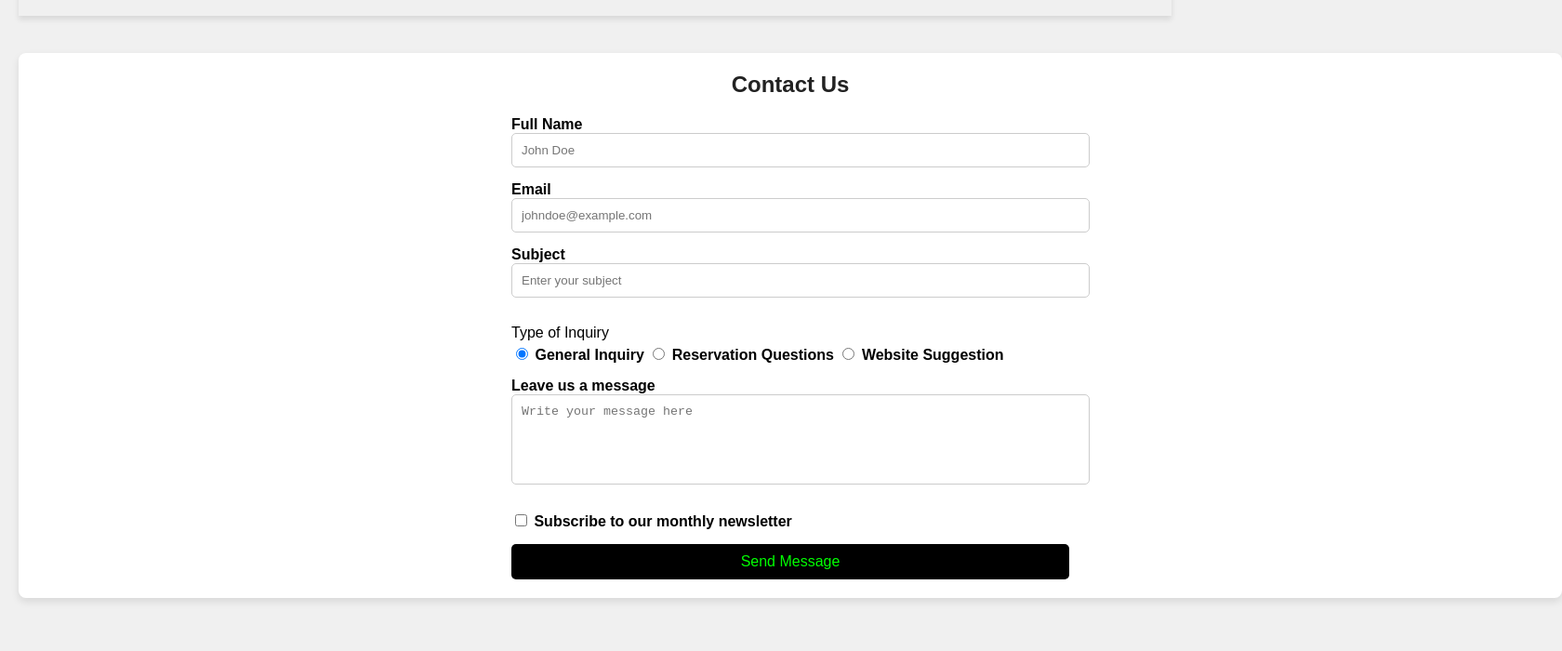
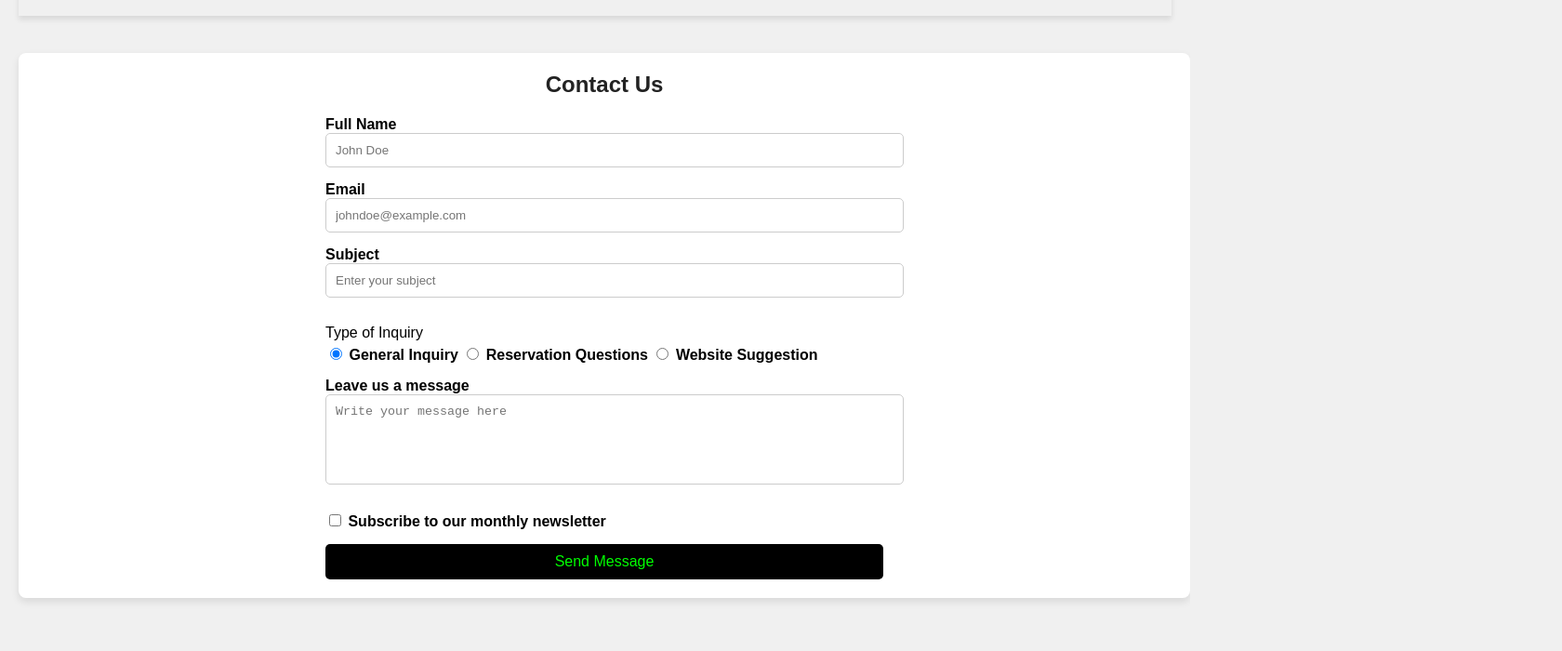
Before and after one commit to maxgeforce/wdd130, a plain HTML site: page wwr/contact.html in a window 1280 px wide. Shown: the part 1008-1708 px from the top of the page at 93% size, 1680 px wide, since content can reach past the window. Drawn offline with Linux system fonts and the light colour scheme; a web font is replaced by a local one.

Commit message:
finalOk?

```diff
--- a/wwr/styles/rafting.css
+++ b/wwr/styles/rafting.css
@@ -350,7 +350,7 @@ footer .social-icons p a {
     display: flex;
     flex-direction: column;
     background: #ffffff;
-    padding: 20px 530px;
+    padding: 20px 330px;
     border-radius: 8px;
     box-shadow: 0 4px 8px rgba(0, 0, 0, 0.1);
     width: 600px;
```
